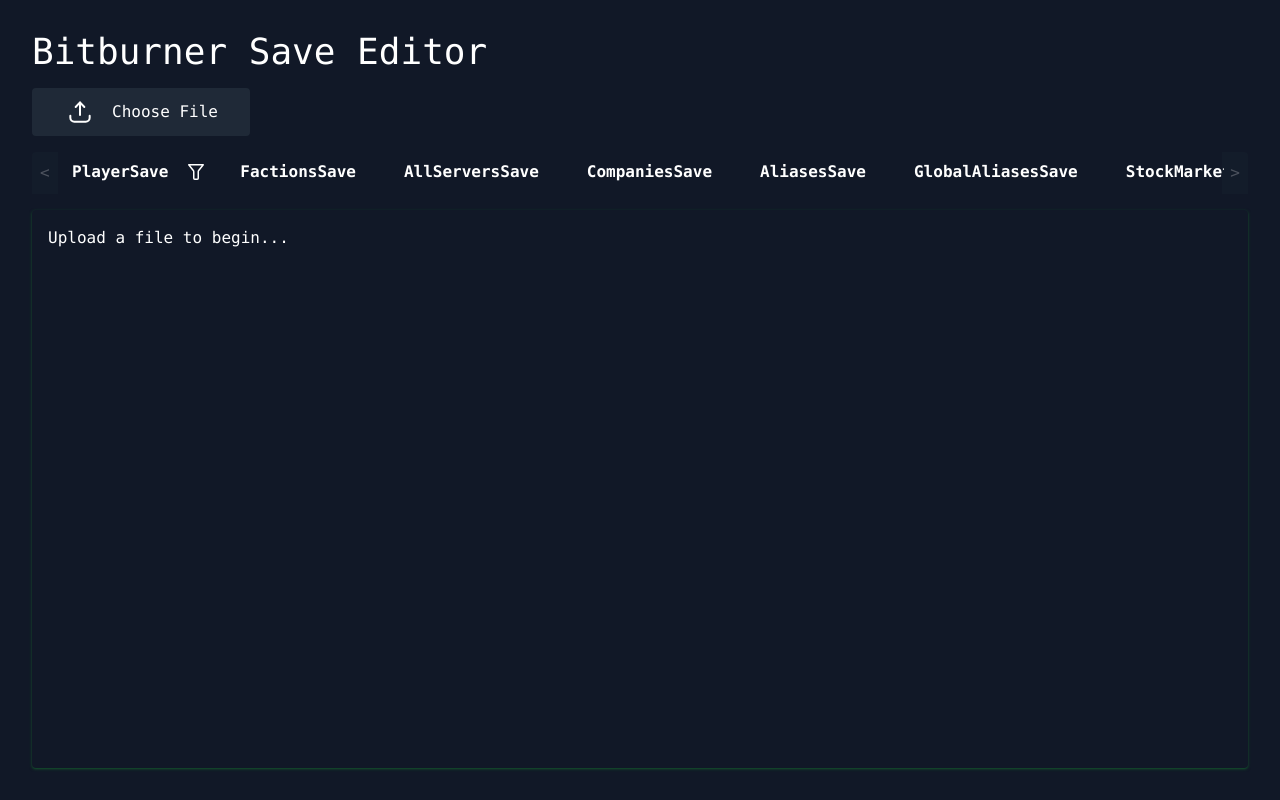
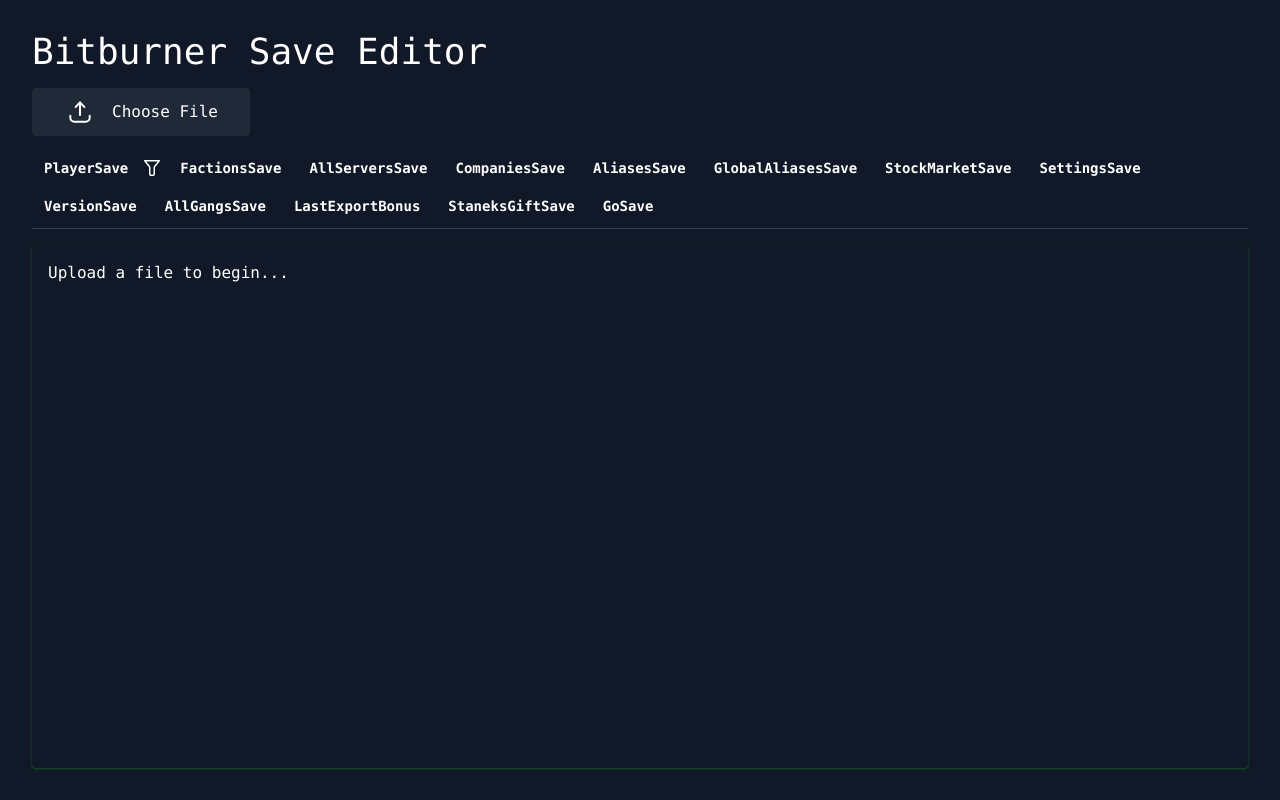
Before and after one commit to Marcinator2/bitburner-save-editor-v2, a React (Vite) app: page / in a window 1280 px wide. Built offline with nearby package versions, Linux system fonts and the light colour scheme.

Commit message:
deleted scroll

```diff
--- a/src/components/editor/index.tsx
+++ b/src/components/editor/index.tsx
@@ -1,4 +1,4 @@
-import { MouseEventHandler, useCallback, useContext, useRef, useState } from "react";
+import { MouseEventHandler, useCallback, useContext, useState } from "react";
 import clsx from "clsx";
 import { observer } from "mobx-react-lite";
 
@@ -10,7 +10,6 @@
 
 export default observer(function EditorContainer() {
   const fileContext = useContext(FileContext);
-  const navRef = useRef<HTMLElement | null>(null);
 
   const [isFiltering, setIsFiltering] = useState(false);
   const toggleFiltering = useCallback(() => {
@@ -21,28 +20,11 @@
   const onClickTab = useCallback<MouseEventHandler<HTMLButtonElement>>((event) => {
     setActiveTab(event.currentTarget.value as Bitburner.SaveDataKey);
     setIsFiltering(false);
-    navRef.current.scrollTo({
-      left: event.currentTarget.offsetLeft - 32,
-    });
-  }, []);
-
-  const scrollRight = useCallback(() => {
-    navRef.current.scrollBy({ left: navRef.current.scrollWidth * 0.2 });
-  }, []);
-  const scrollLeft = useCallback(() => {
-    navRef.current.scrollBy({ left: navRef.current.scrollWidth * -0.2 });
   }, []);
 
   return (
     <div className="h-full w-full mt-4 flex flex-col">
-      <div className="w-full relative group px-6">
-        <button
-          className="absolute left-0 inset-y-0 bg-gray-800 rounded-tl py-1 px-2 opacity-25 group-hover:opacity-100 hover:text-green-900 transition duration-200 ease-in"
-          onClick={scrollLeft}
-        >
-          {"<"}
-        </button>
-        <nav className="w-full scroll-hidden overflow-x-scroll flex gap-x-4 scroll-smooth" ref={navRef}>
+      <nav className="w-full flex flex-wrap gap-1 border-b border-gray-700 pb-1">
           {Object.values(Bitburner.SaveDataKey).map((key) => {
             const hasData = fileContext.ready
               ? (() => {
@@ -56,7 +38,7 @@
             return (
               <div
                 className={clsx(
-                  "flex items-center justify-center",
+                  "flex items-center",
                   "border-b-2 border-transparent transition-colors duration-200 ease-in",
                   activeTab === key && "border-green-700",
                   !hasData && "opacity-30"
@@ -65,7 +47,7 @@
               >
                 <button
                   property={key}
-                  className="px-4 py-2 -b-px font-semibold"
+                  className="px-3 py-1.5 text-sm font-semibold whitespace-nowrap"
                   value={key}
                   onClick={onClickTab}
                   disabled={!hasData}
@@ -82,13 +64,6 @@
             );
           })}
         </nav>
-        <button
-          className="absolute right-0 inset-y-0 bg-gray-800 rounded-tr py-1 px-2 opacity-25 group-hover:opacity-100 hover:text-green-900 transition duration-200 ease-in"
-          onClick={scrollRight}
-        >
-          {">"}
-        </button>
-      </div>
       <div className="w-full h-full flex-1 mt-4 p-4 rounded shadow shadow-green-900 bg-gray-900">
         {fileContext.error && (
           <span className="text-red-400">Error: {fileContext.error}</span>
```
